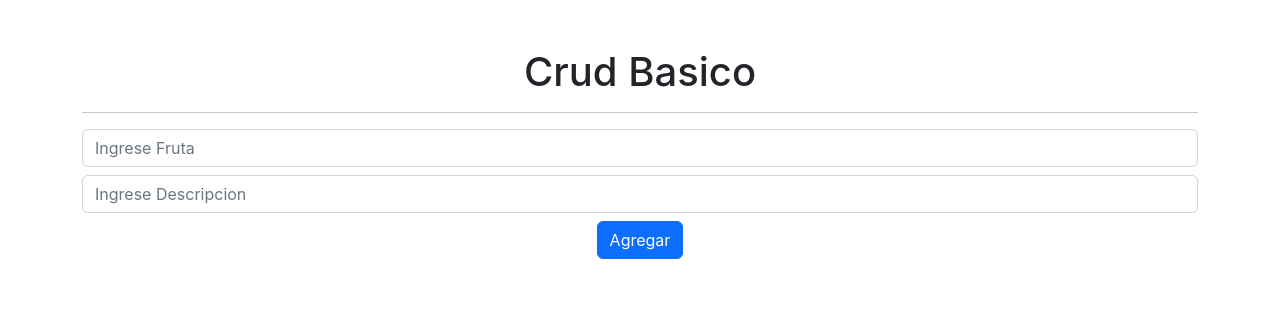
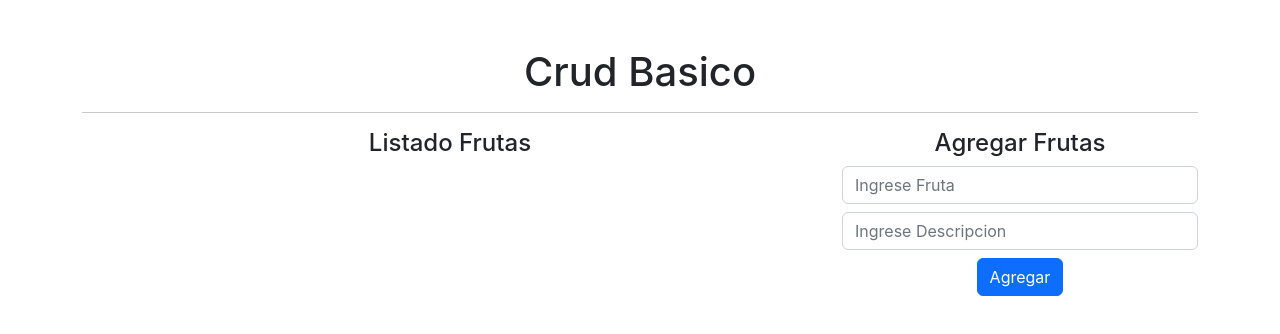
Before and after one commit to luiel/Diplomado, a React (Create React App) app: page / in a window 1280 px wide. Shown: the top 334 px of the page. Built offline with nearby package versions, Linux system fonts and the light colour scheme.

Commit message:
Organizar lista

```diff
--- a/src/components/Formulario.jsx
+++ b/src/components/Formulario.jsx
@@ -8,6 +8,18 @@
         <div className='container mt-5'>
             <h1 className='text-center'>Crud Basico</h1>
             <hr />
+            <div className='row'>
+                <div className="col-8">
+                    <h4 className="text-center">Listado Frutas</h4>
+                    <ul className="list-group">
+                    </ul>
+                </div>
+
+                <div className='col-4'>
+                <h4 className="text-center">
+                    Agregar Frutas
+                </h4>
+
             <form>
                 <input
                 className='form-control mb-2'
@@ -19,6 +31,8 @@
             </form>
 
             </div>
+            </div>
+            </div>
     )
 
 }
```
